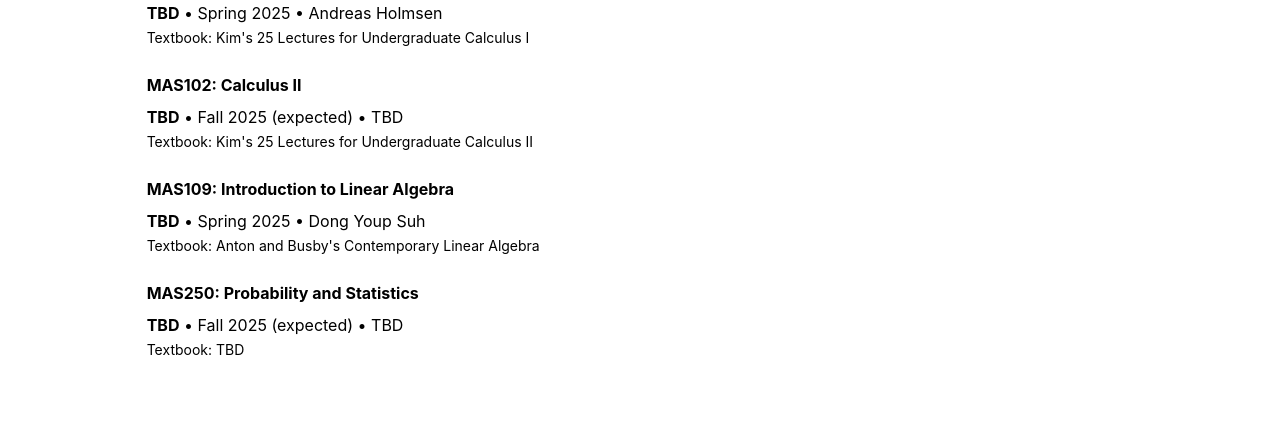
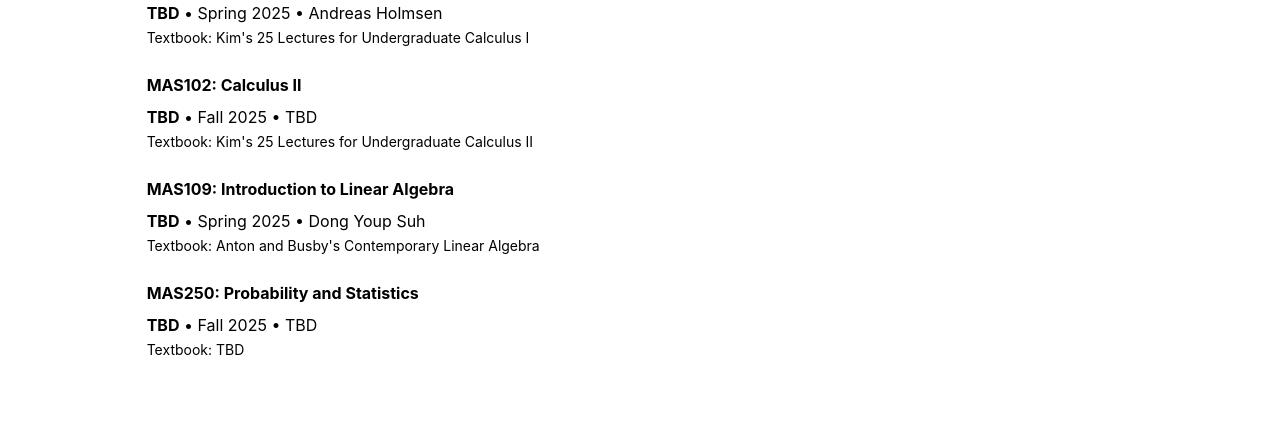
Before and after one commit to mino-jeong/mino-jeong.github.io, a Jekyll site: the page built from plan-field.md, in a window 1280 px wide. Shown: the part 1619-2043 px from the top of the page. Built offline with Jekyll 4.4.1, drawn with Linux system fonts in a browser that asks for light colours.

Commit message:
Update 9-basic.yml

```diff
--- a/_data/plan-field/9-basic.yml
+++ b/_data/plan-field/9-basic.yml
@@ -3,7 +3,7 @@
   textbook: "Kim's 25 Lectures for Undergraduate Calculus I"
 
 - title: 'MAS102: Calculus II'
-  description: '<strong>TBD</strong> • Fall 2025 (expected) • TBD'
+  description: '<strong>TBD</strong> • Fall 2025 • TBD'
   textbook: "Kim's 25 Lectures for Undergraduate Calculus II"
 
 - title: 'MAS109: Introduction to Linear Algebra'
@@ -11,5 +11,5 @@
   textbook: "Anton and Busby's Contemporary Linear Algebra"
 
 - title: 'MAS250: Probability and Statistics'
-  description: '<strong>TBD</strong> • Fall 2025 (expected) • TBD'
+  description: '<strong>TBD</strong> • Fall 2025 • TBD'
   textbook: "TBD"
```
